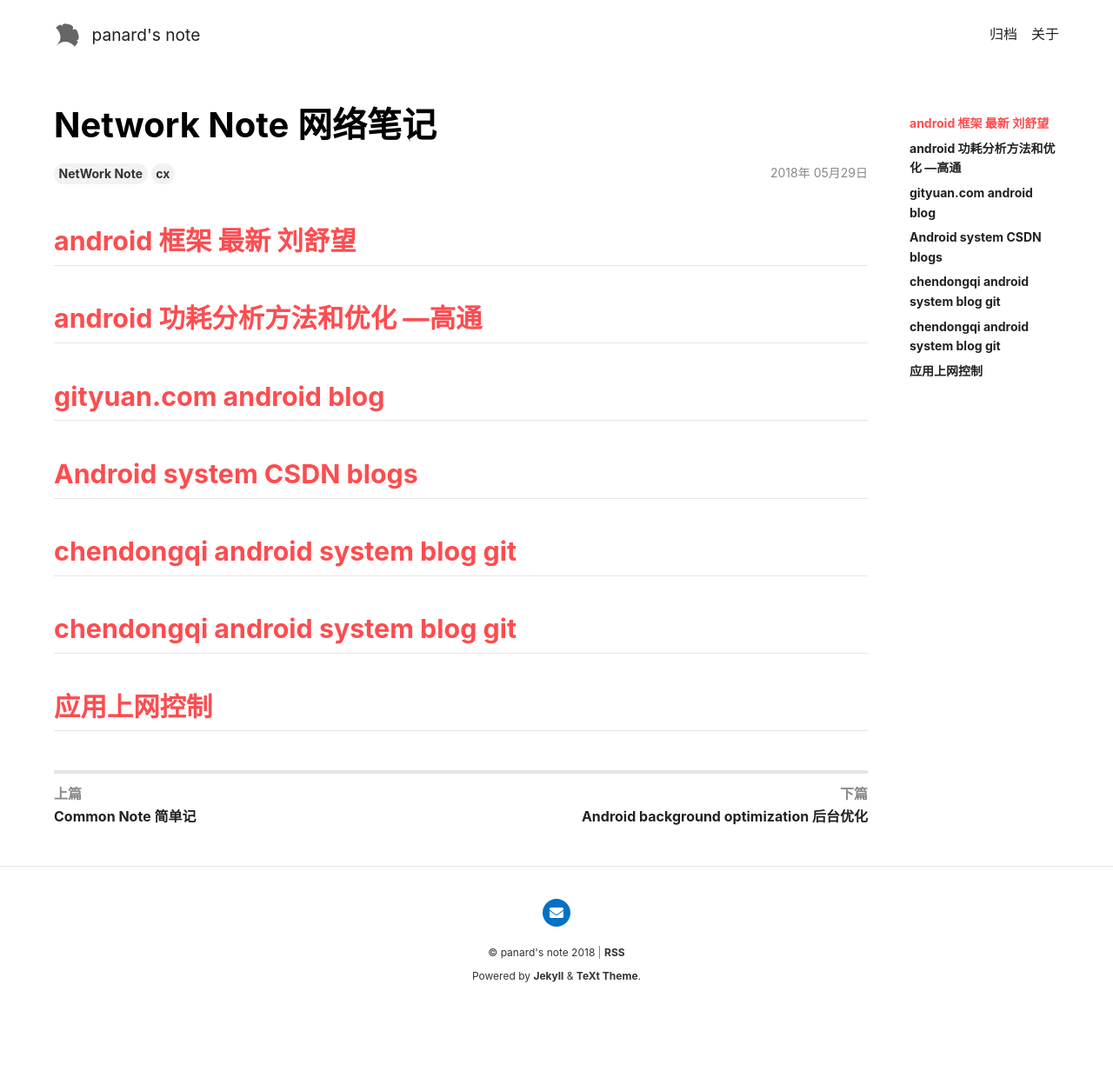
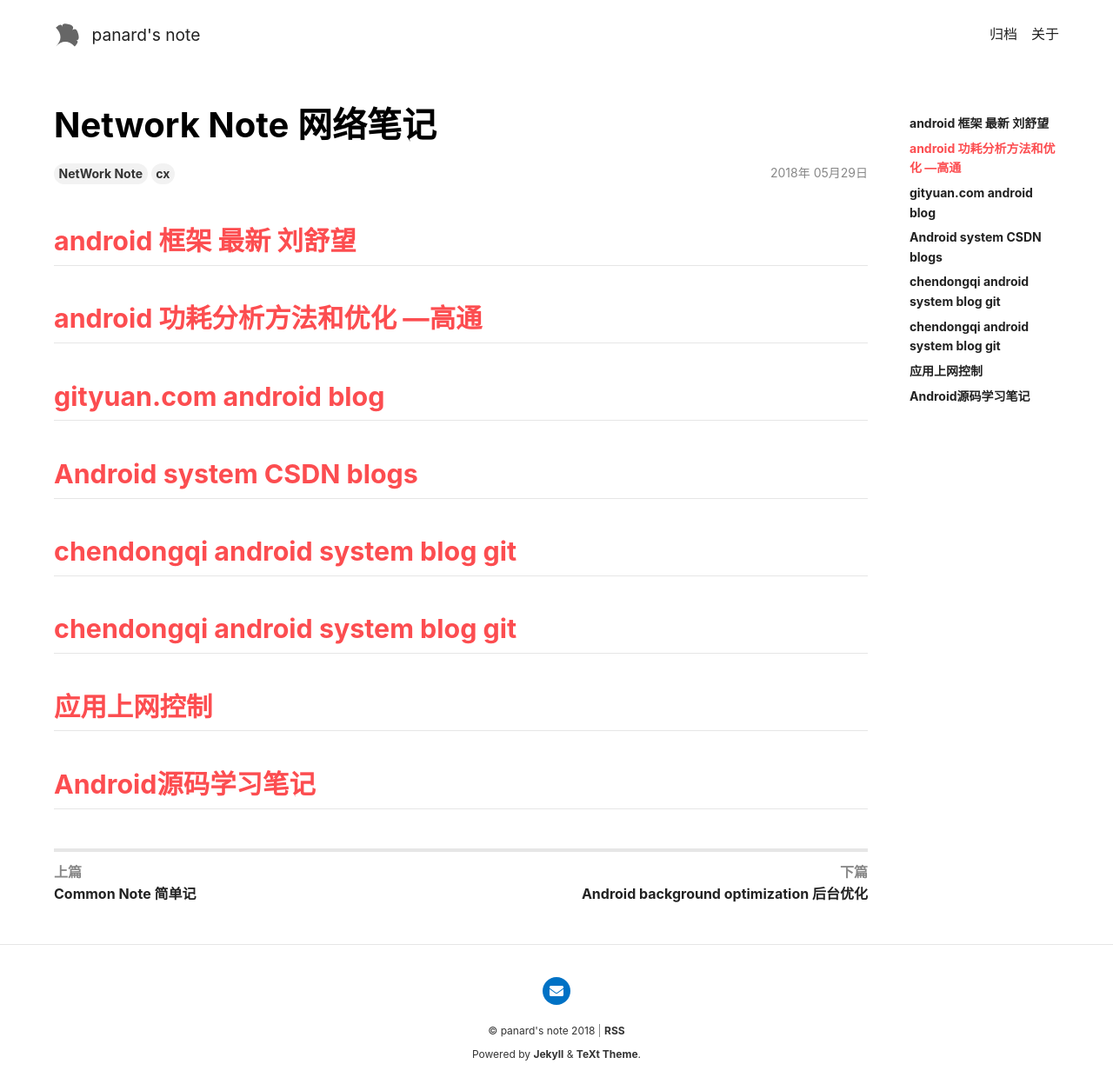
Before and after one commit to panard313/panard313.github.io, a Jekyll site: the page built from _posts/2018-05-29-network-note.md, in a window 1280 px wide. Shown: the whole page at 87% size. Built offline with Jekyll 4.4.1, drawn with Linux system fonts in a browser that asks for light colours; nearby versions of some CDN libraries; before the commit the page ends 1157 px from its top, so only the background shows below that.

Commit message:
Title:  modify

```diff
--- a/_posts/2018-05-29-network-note.md
+++ b/_posts/2018-05-29-network-note.md
@@ -20,3 +20,5 @@
 ## [chendongqi android system blog git](http://chendongqi.me/)
 
 ## [应用上网控制](https://blog.csdn.net/xiaoxsen/article/details/78034353)
+
+##  [Android源码学习笔记](https://blog.csdn.net/column/details/13723.html)
```
